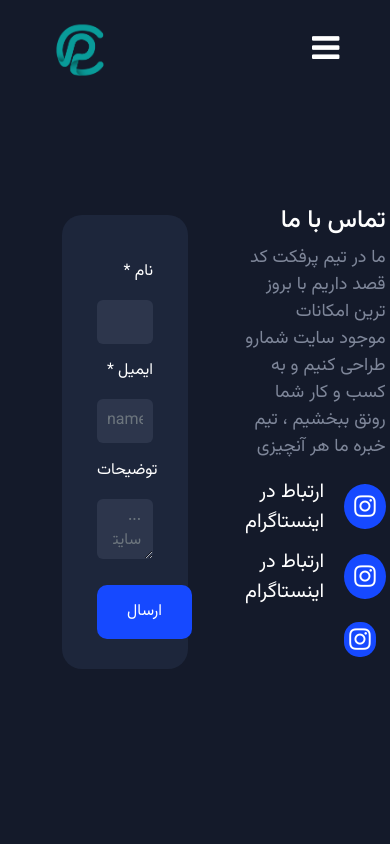
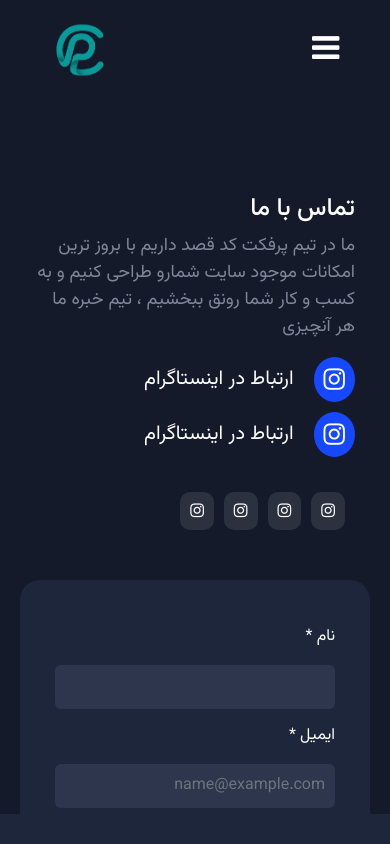
Before and after one commit to Amiraliansaripour/PerfectCodeNew, a React (Create React App) app: page /contact in a window 390 px wide. Shown: the top 844 px of the page. Built offline with nearby package versions, Linux system fonts and the light colour scheme.

Commit message:
Responsive Hero Section Contact.jsx

```diff
--- a/src/components/Contact/Contact.css
+++ b/src/components/Contact/Contact.css
@@ -1,4 +1,4 @@
-.contact{
+.contact {
     color: #fff;
     padding: 80px 20px;
     display: flex;
@@ -24,7 +24,7 @@
     border-radius: 20px;
 }
 
-.order-form-box form button{
+.order-form-box form button {
     margin-top: 26px;
     padding: 15px 30px;
     border-radius: 10px;
@@ -63,16 +63,16 @@
 
 
 
-.social-box{
+.social-box {
     width: 60%;
-    height: 500px;
+    height: auto;
     padding: 15px;
     text-align: right;
     flex-direction: column;
     align-items: flex-end;
 }
 
-.contact-icon{
+.contact-icon {
     width: 100%;
     display: flex;
     align-items: center;
@@ -82,7 +82,7 @@
     margin-top: 10px;
 }
 
-.contact-icon i{
+.contact-icon i {
     background-color: #1649ff;
     color: #fff;
     font-size: 25px;
@@ -90,24 +90,57 @@
     border-radius: 50%;
 }
 
-.contact-icon a{
+.contact-icon a {
     color: #fff;
     font-size: 20px;
 }
 
 
-.contact-social{
+.contact-social {
     display: flex;
     align-items: center;
     flex-direction: row-reverse;
-    padding: 15px 10px;
+    padding: 35px 0;
     color: #fff;
 }
 
-.contact-social a i{
-    font-size: 25px;
+.contact-social a {
+    margin-right: 10px;
+    padding: 5px;
+    background-color: rgba(255, 255, 255, 0.1);
+    border-radius: 10px;
+    transition: 0.5s;
+}
+
+.contact-social a:hover {
     background-color: #1649ff;
+}
+
+.contact-social a i {
+    font-size: 16px;
     color: #fff;
     padding: 5px;
-    border-radius: 15px;
 }
+
+
+@media only screen and (max-width: 992px) {
+    .contact {
+        align-items: flex-end;
+        flex-direction: column-reverse;
+    }
+
+.order-form-box {
+    width: 100%;
+    align-items: flex-end;
+    padding: 0;
+}
+
+.order-form-box form{
+    width: 100%;
+}
+
+.social-box{
+    width: 100%;
+}
+
+}
--- a/src/components/Contact/Contact.jsx
+++ b/src/components/Contact/Contact.jsx
@@ -38,6 +38,18 @@ const Contact = () => {
                     <a href="">
                         <i className="fa fa-instagram"></i>
                     </a>
+
+                    <a href="">
+                        <i className="fa fa-instagram"></i>
+                    </a>
+
+                    <a href="">
+                        <i className="fa fa-instagram"></i>
+                    </a>
+
+                    <a href="">
+                        <i className="fa fa-instagram"></i>
+                    </a>
                 </div>
             </div>
         </section>
```
